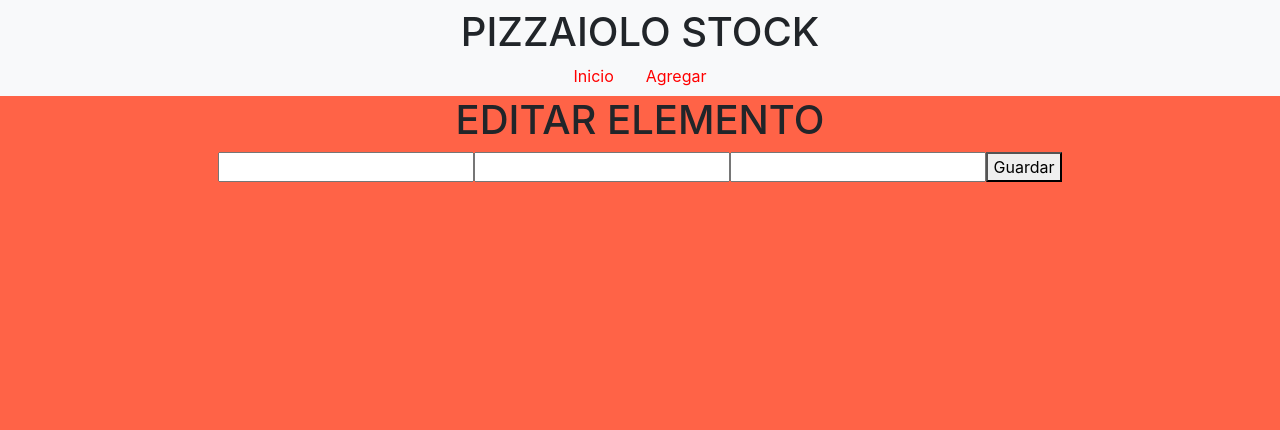
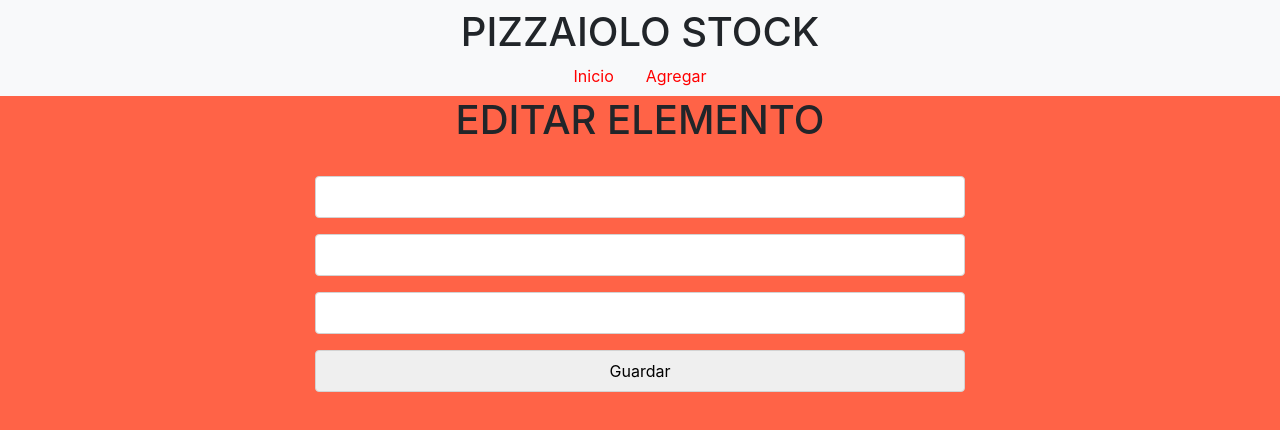
Before and after one commit to maxidefilippis/pizzaiolo-crud, a React (Create React App) app: page /edit/1 in a window 1280 px wide. Shown: the top 430 px of the page. Built offline with nearby package versions, Linux system fonts and the light colour scheme; no server answers.

Commit message:
[ADD] Form styles

```diff
--- /dev/null
+++ b/src/components/Add/form.scss
@@ -0,0 +1,14 @@
+.form {
+  display: flex;
+  flex-direction: column;
+  width: 100%;
+  max-width: 650px;
+  margin: 2rem auto;
+  > input,
+  > button {
+    margin-bottom: 1rem;
+    border-radius: 4px;
+    border: 1px solid lightgray;
+    padding: 0.5rem;
+  }
+}
--- a/src/components/Add/index.js
+++ b/src/components/Add/index.js
@@ -1,6 +1,7 @@
 import React, { useState } from "react";
 import axios from "axios";
 import Swal from "sweetalert2";
+import "./form.scss";
 
 export default function Formulario() {
   const [name, setName] = useState("");
@@ -23,7 +24,7 @@ export default function Formulario() {
   };
 
   return (
-    <form onSubmit={registrar} method="POST">
+    <form className="add" onSubmit={registrar} method="POST">
       <input
         type="text"
         name="name"
--- a/src/components/Edit/index.js
+++ b/src/components/Edit/index.js
@@ -1,6 +1,7 @@
 import React, { useState, useEffect } from "react";
 import { useHistory } from "react-router";
 import { handleEdit, getElement } from "../../functions/crud";
+import "../Add/form.scss";
 
 export default function Edit({ match }) {
   const { push } = useHistory();
@@ -30,7 +31,7 @@ export default function Edit({ match }) {
   return (
     <div>
       <h1>EDITAR ELEMENTO</h1>
-      <form onSubmit={handleForm}>
+      <form className="form" onSubmit={handleForm}>
         <input
           name="name"
           type="text"
```
